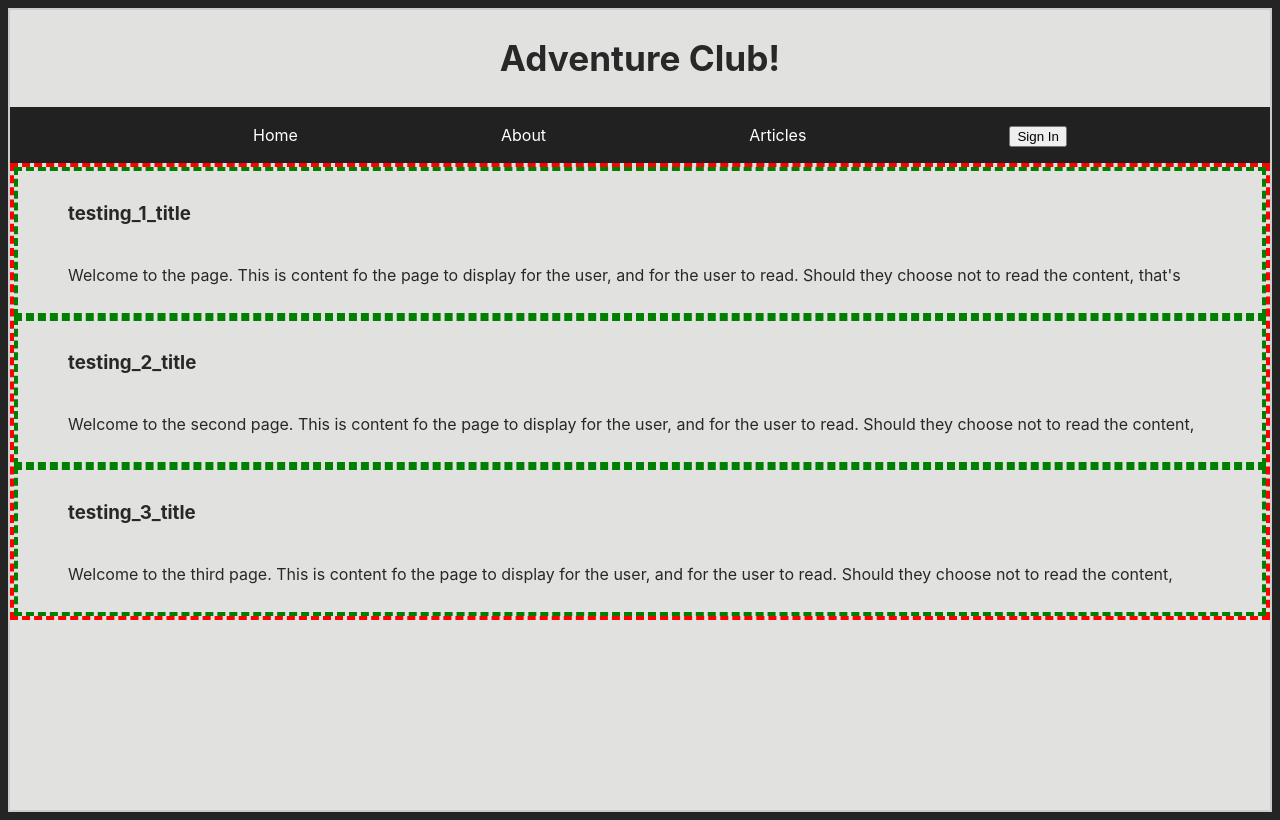
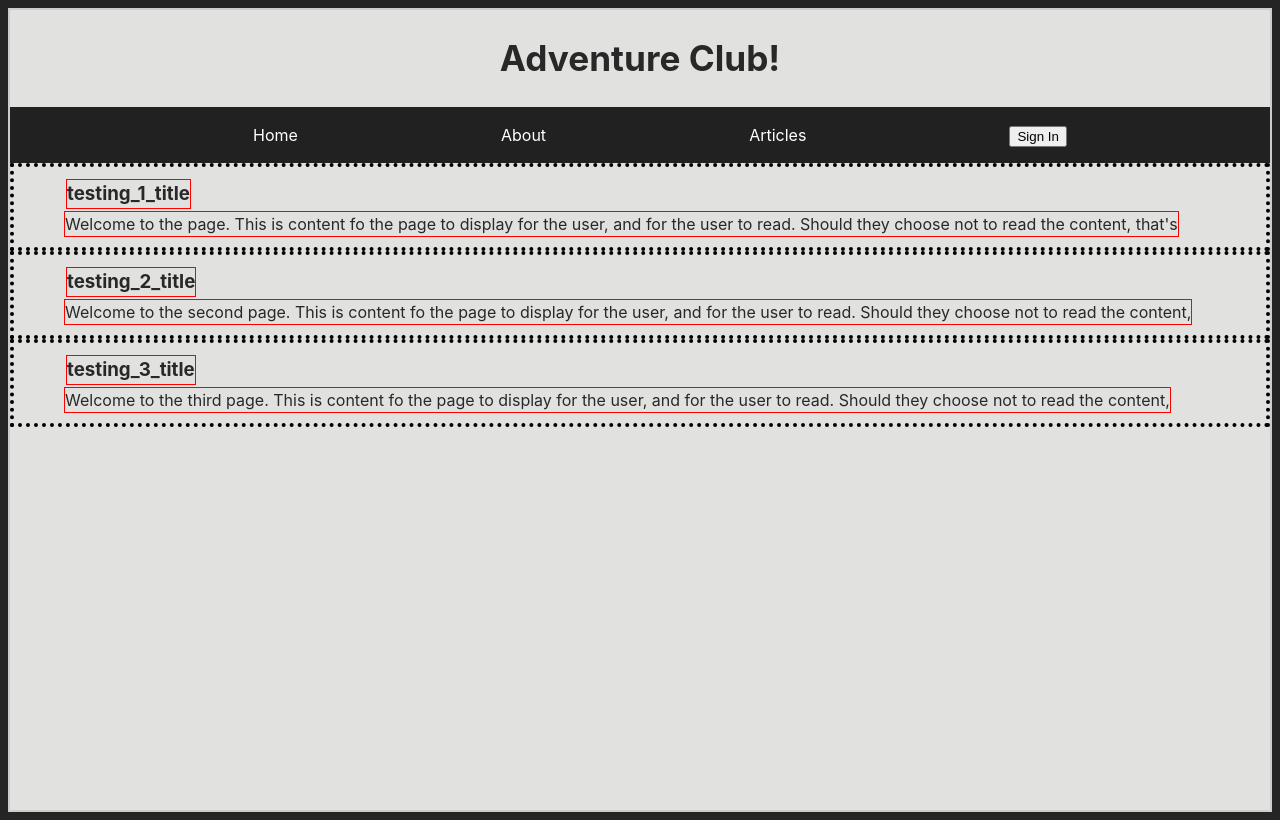
Before and after one commit to eric-laudrum/AdventureClub, a React (Vite) app in the folder front-end/: page /articles in a window 1280 px wide. Built offline with nearby package versions, Linux system fonts and the light colour scheme; no server answers.

Commit message:
Create profile page and organize server.js

```diff
--- a/front-end/src/App.css
+++ b/front-end/src/App.css
@@ -15,15 +15,12 @@
 
 }
 
-
-
 ul{
   display: flex;
   width: 100%;
   justify-content: space-evenly;
 
   list-style-type: none;
-
 }
 
 a {
@@ -31,13 +28,10 @@ a {
   text-decoration: none;
 }
 
-
 a:hover {
   color: #e7cb6f;
   font-weight: 500;
 }
-
-
 
 h1,  h2{
   font-size: 2.2em;
@@ -45,26 +39,39 @@ h1,  h2{
   color: rgb(40, 40, 40);
 }
 
-h3, p{
+h3, p {
 
   color: rgb(40, 40, 40);
 }
 
 .article_card{
-  border: 4px dashed red;
   display: flex;
   flex-direction: column;
 
   justify-content: start;
 
+
 }
 
-.article_link{
+.article_pane{
   display: flex;
   flex-direction: column;
   align-items: start;
   text-align: start;
   padding: 10px 50px;
 
-  border: 4px dashed green;
+  border-bottom: 1px solid rgb(218, 217, 215);
+  border: 4px dotted black;
 }
+
+.article_title{
+  margin: 2px;
+
+  border: 1px solid red;
+}
+
+.article_text{
+  margin: 0;
+
+  border: 1px solid red;
+}
--- a/front-end/src/ArticlesList.jsx
+++ b/front-end/src/ArticlesList.jsx
@@ -1,15 +1,16 @@
 import { Link } from 'react-router-dom';
+import './App.css'
 
 export default function ArticlesList({ articles }){
 
     return(
         <>
-        <div className="article_card">{/* this wraps all articles */}
+        <div className="article_card">
 
             {articles.map(a=>(
-            <Link key={a.name} to={'/articles/' + a.name} className='article_link'>
-                <h3>{a.title}</h3>
-                <p>{a.content[0].substring(0, 150)}</p>
+            <Link key={a.name} to={'/articles/' + a.name} className='article_pane'>
+                <h3 className="article_title">{a.title}</h3>
+                <p className="article_text">{a.content[0].substring(0, 150)}</p>
             </Link>
         ))}
 
--- a/front-end/src/NavBar.jsx
+++ b/front-end/src/NavBar.jsx
@@ -27,9 +27,13 @@ export default function NavBar() {
                 { isLoading ? <li>Loading...</li> :(
                     <>
                     { user && (
-                    <li>
-                        Logged in as { user.email }
-                    </li>
+                    <Link to={`/profile/${user.id}`}>
+                        <li className='navLink'>
+                            Logged in as { user.email }
+                        </li>
+                    </Link>
+
+
                     )}
                     <li>
                         { user
--- a/front-end/src/pages/HomePage.jsx
+++ b/front-end/src/pages/HomePage.jsx
@@ -4,7 +4,7 @@ import Header from '../Header'
 export default function HomePage(){
     return(
         <main>
-            <Header />
+
 
             <ArticlesListPage />
 
--- /dev/null
+++ b/front-end/src/pages/ProfilePage.jsx
@@ -0,0 +1,36 @@
+import { useEffect, useState } from "react";
+import { useParams } from 'react-router-dom';
+
+export default function  ProfilePage(){
+    const { id } = useParams();
+    const [ profile, setProfile ] = useState( null );
+    const [ loading, setLoading ] = useState( true );
+
+    useEffect(() => {
+        const fetchProfile = async () => {
+            try{
+                const response = await fetch(`/api/profile/${id}`);
+                const data = await response.json();
+                setProfile( data );
+            } catch( err ){
+                console.error("Failed to fetch profile: ", err);
+            } finally{
+                setLoading( false );
+            }
+        };
+
+        fetchProfile();
+    }, [id]);
+
+    if( loading ) return <p>Loading...</p>;
+    if( !profile ) return <p>User not found</p>;
+
+    return(
+        <>
+        <div className="profile_container">
+            <h3>Profile</h3>
+            <p>Email: { profile.email }</p>
+        </div>
+        </>
+    );
+}
--- a/front-end/vite.config.js
+++ b/front-end/vite.config.js
@@ -9,6 +9,7 @@ export default defineConfig({
       '/api':{
         target: 'https://tqzqkd94-8000.use.devtunnels.ms',
         changeOrigin: true,
+        secure: false,
       }
     }
   }
```
Also changed, not shown: front-end/src/App.jsx (+8 -0 lines), 1 other file (tests, documents, lock files or other folders).
